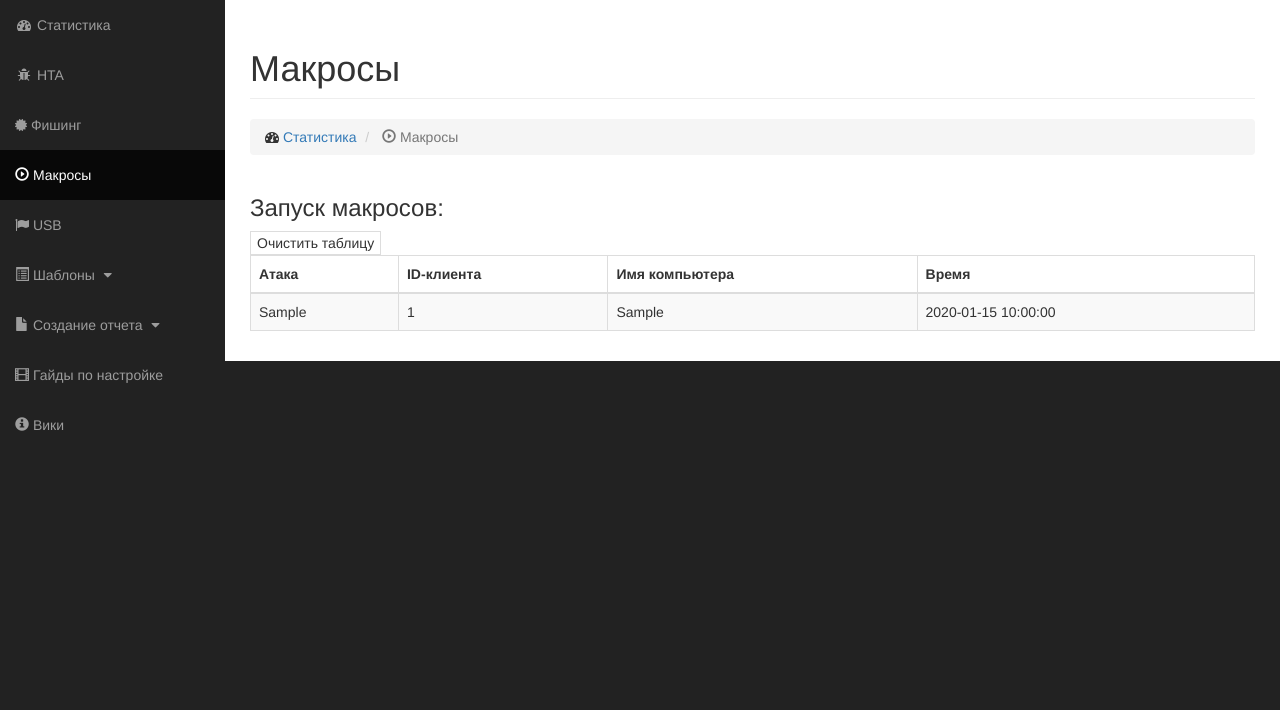
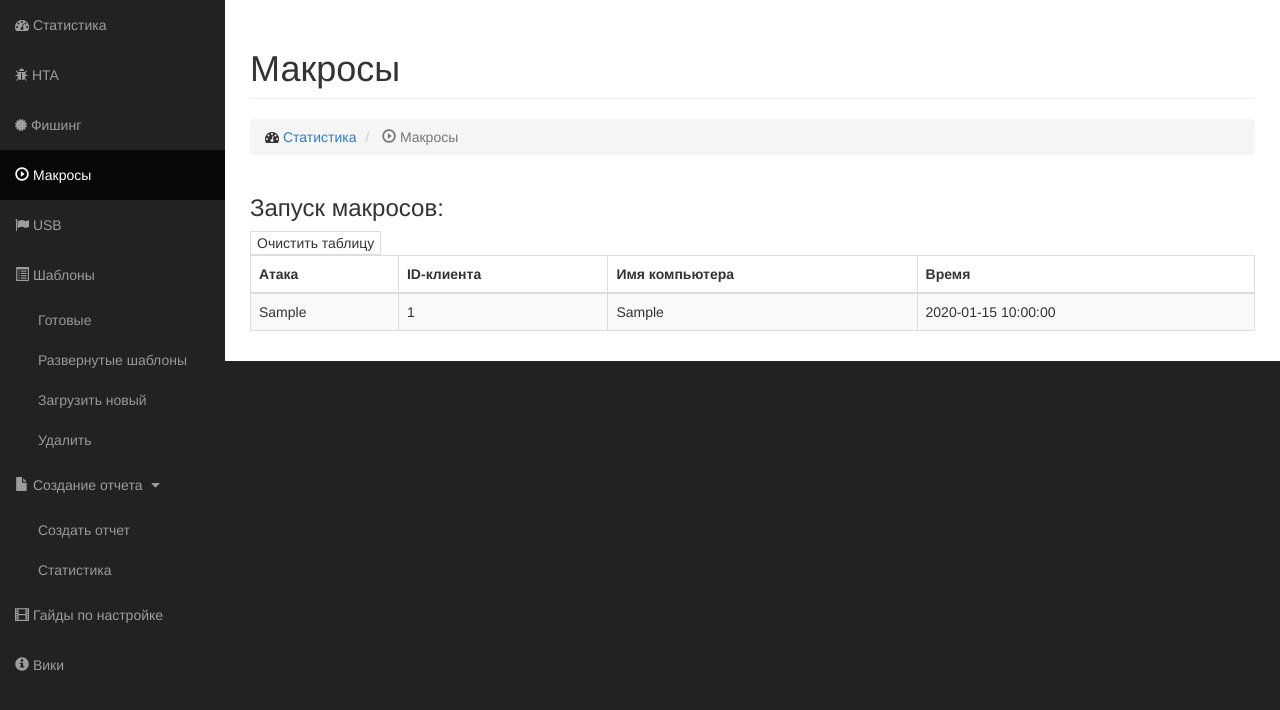
Before and after one commit to ir0njaw/HumanTracker, a PHP site: page /cc/makros/ in a window 1280 px wide. Shown: the part 51-761 px from the top of the page. Run offline with PHP 8.4, Linux system fonts and the light colour scheme; tables that the repository leaves empty hold one stand-in row (values such as "Sample post").

Commit message:
Update index.php

```diff
--- a/cc/makros/index.php
+++ b/cc/makros/index.php
@@ -60,10 +60,10 @@
             <div class="collapse navbar-collapse navbar-ex1-collapse">
                 <ul class="nav navbar-nav side-nav">
                     <li>
-                        <a href="../"><i class="fa fa-fw fa-dashboard"></i> Статистика</a>
+                        <a href="../"><i class="fa fa-dashboard"></i> Статистика</a>
                     </li>
                     <li>
-                        <a href="../hta/"><i class="fa fa-fw fa-bug"></i> HTA</a>
+                        <a href="../hta/"><i class="fa fa-bug"></i> HTA</a>
                     </li>
                      <li>
                         <a href="../phishing/"><i class="fa fa-certificate"></i> Фишинг</a>
@@ -75,8 +75,8 @@
                         <a href="../usb/"><i class="fa fa-flag"></i> USB</a>
                     </li>
                     <li>
-                        <a href="javascript:;" data-toggle="collapse" data-target="#demo"><i class="glyphicon glyphicon-list-alt"></i> Шаблоны <i class="fa fa-fw fa-caret-down"></i></a>
-                        <ul id="demo" class="collapse">
+                        <a><i class="glyphicon glyphicon-list-alt"></i> Шаблоны</a>
+                        <ul id="demo">
                             <li>
                                 <a href="../template/">Готовые</a>
                             </li>
@@ -92,8 +92,8 @@
                         </ul>
                     </li>
                     <li>
-                        <a href="javascript:;" data-toggle="collapse" data-target="#demo1"><i class="glyphicon glyphicon-file"></i> Создание отчета <i class="fa fa-fw fa-caret-down"></i></a>
-                        <ul id="demo1" class="collapse">
+                        <a><i class="glyphicon glyphicon-file"></i> Создание отчета <i class="fa fa-fw fa-caret-down"></i></a>
+                        <ul id="demo1" >
                             <li>
                                 <a href="../report/">Создать отчет</a>
                             </li>
@@ -145,7 +145,7 @@
 
                                 <?php
                                 include ("../bd.php");
-
+                                mysqli_set_charset($link, "utf8");
                                 $query = mysqli_query($link,"SELECT * FROM logs_makros");
 
                                 echo '
```
